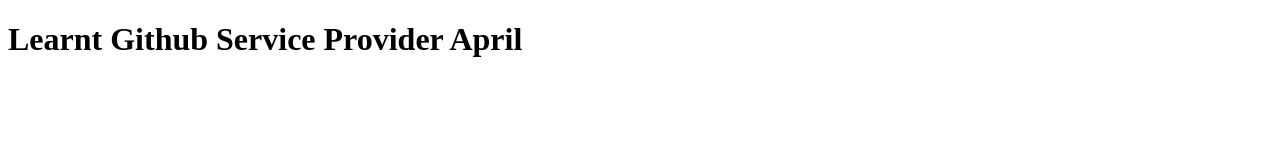
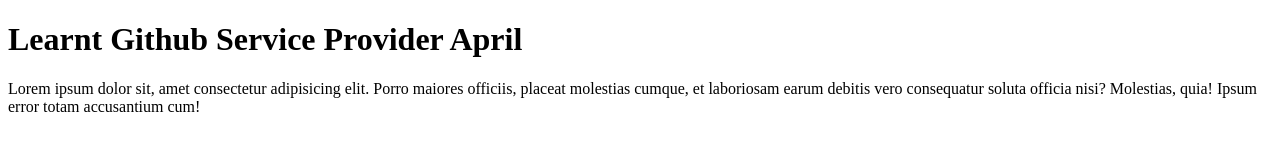
Before and after one commit to crypticbeing/learn-git-april, a plain HTML site: page index.html in a window 1280 px wide. Drawn offline with Linux system fonts and the light colour scheme.

Commit message:
added paragraph

```diff
--- a/index.html
+++ b/index.html
@@ -7,6 +7,6 @@
 </head>
 <body>
     <h1>Learnt Github Service Provider April</h1>
-
+    <p>Lorem ipsum dolor sit, amet consectetur adipisicing elit. Porro maiores officiis, placeat molestias cumque, et laboriosam earum debitis vero consequatur soluta officia nisi? Molestias, quia! Ipsum error totam accusantium cum!</p>
 </body>
 </html>
```
